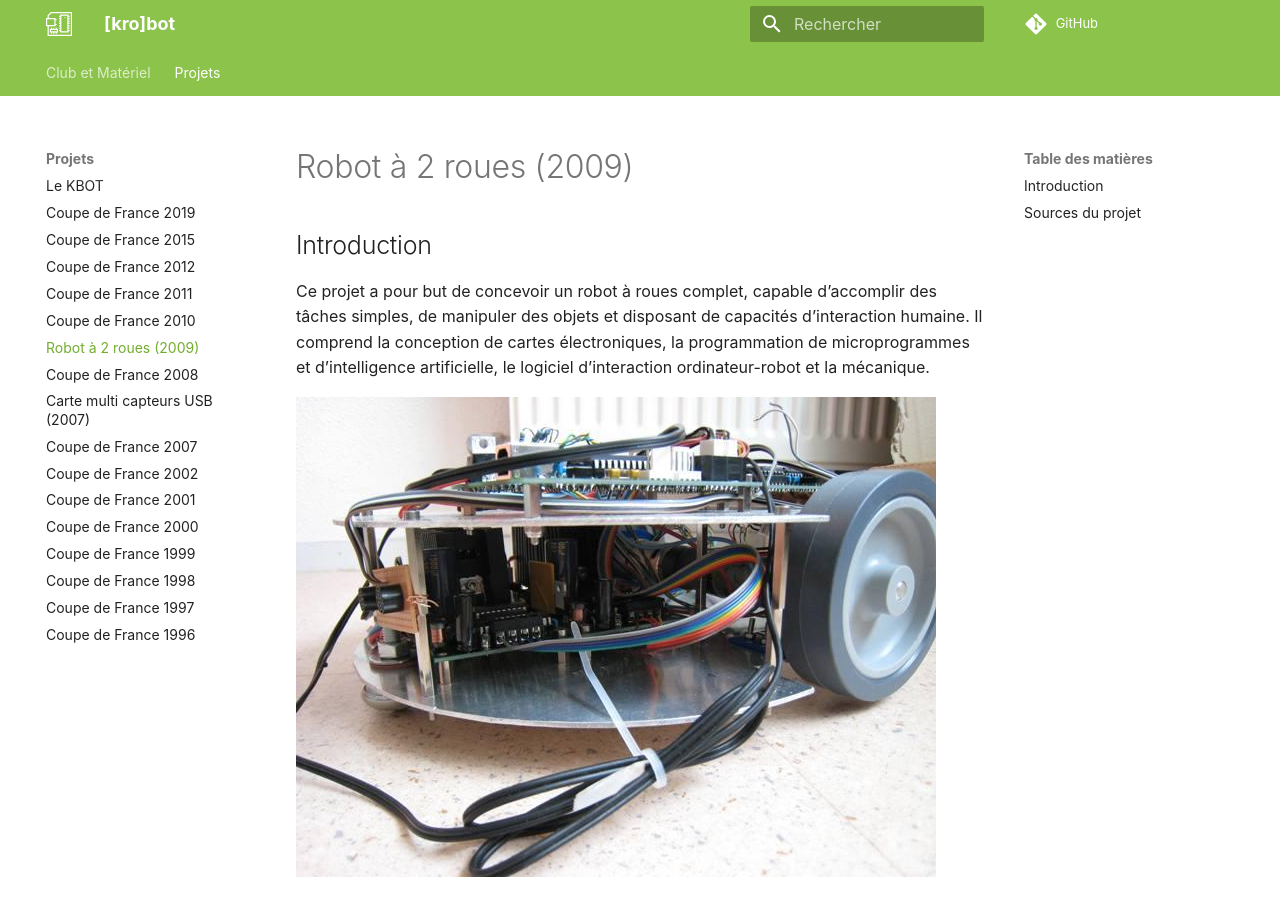
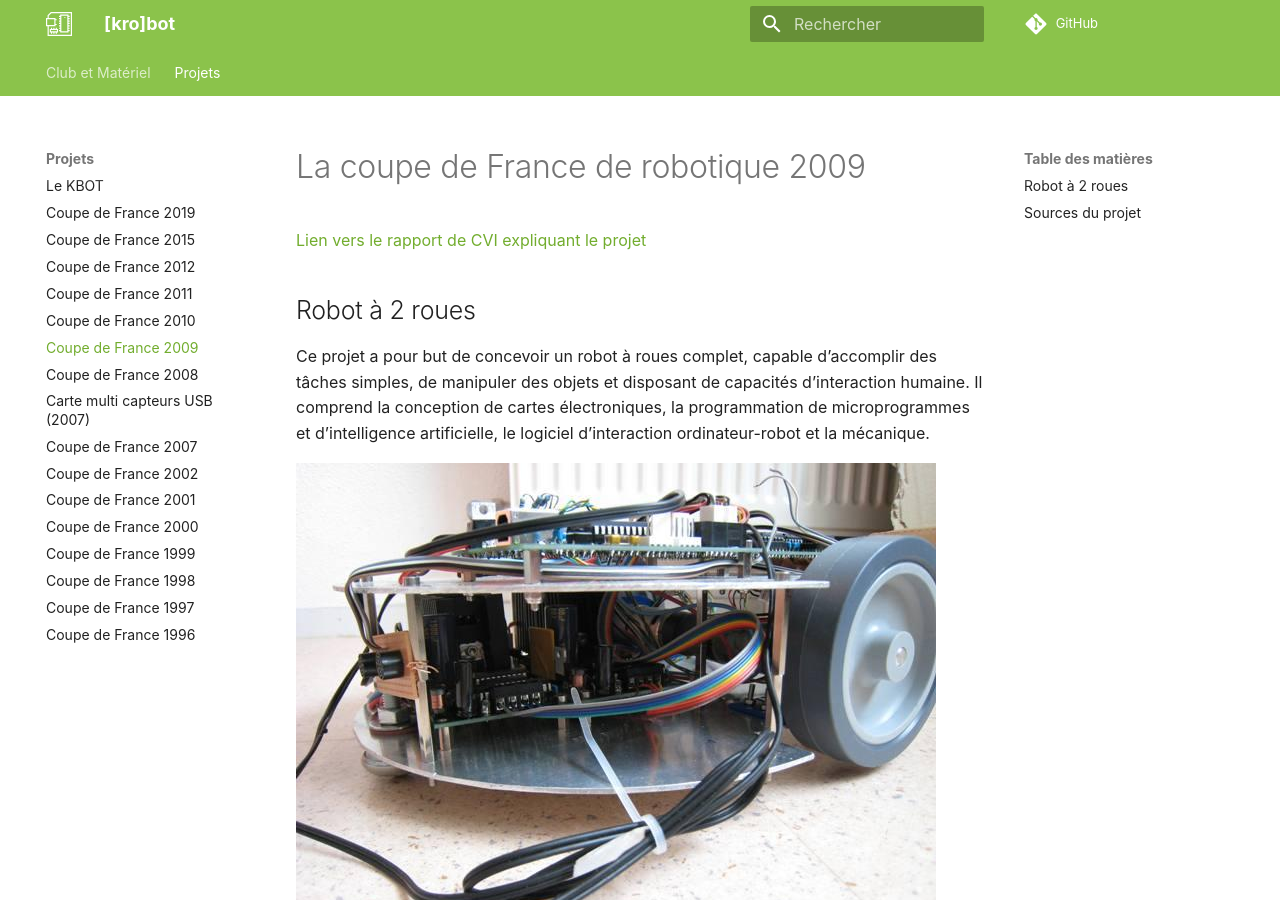
Before and after one commit to ens-krobot/KrobotDocumentation, an MkDocs documentation site: the page built from docs/coupe-de-france-2009.md, in a window 1280 px wide and 900 px high. Built offline with MkDocs 1.6.1 and Material for MkDocs 9.7.7, drawn with Linux system fonts in a browser that asks for light colours; comment, search, counter and statistics services are not loaded.

Commit message:
Merge 2009 projects

```diff
--- a/docs/wheeled_robot.md
+++ b/docs/coupe-de-france-2009.md
@@ -1,6 +1,8 @@
-# Robot à 2 roues (2009)
+# La coupe de France de robotique 2009
 
-## Introduction
+[Lien vers le rapport de CVI expliquant le projet](doc/2009_cvi.pdf)
+
+## Robot à 2 roues
 
 Ce projet a pour but de concevoir un robot à roues complet,
 capable d'accomplir des tâches simples, de manipuler des objets et
--- a/mkdocs.yml
+++ b/mkdocs.yml
@@ -14,7 +14,7 @@ nav:
       - Coupe de France 2012: coupe-de-france-2012.md
       - Coupe de France 2011: coupe-de-france-2011.md
       - Coupe de France 2010: coupe-de-france-2010.md
-      - Robot à 2 roues (2009): wheeled_robot.md
+      - Coupe de France 2009: coupe-de-france-2009.md
       - Coupe de France 2008: coupe-de-france-2008.md
       - Carte multi capteurs USB (2007): carte-multi-capteurs.md
       - Coupe de France 2007: coupe-de-france-2007.md
```
Also changed, not shown: docs/ressources.md (+1 -1 lines), 1 other file.
